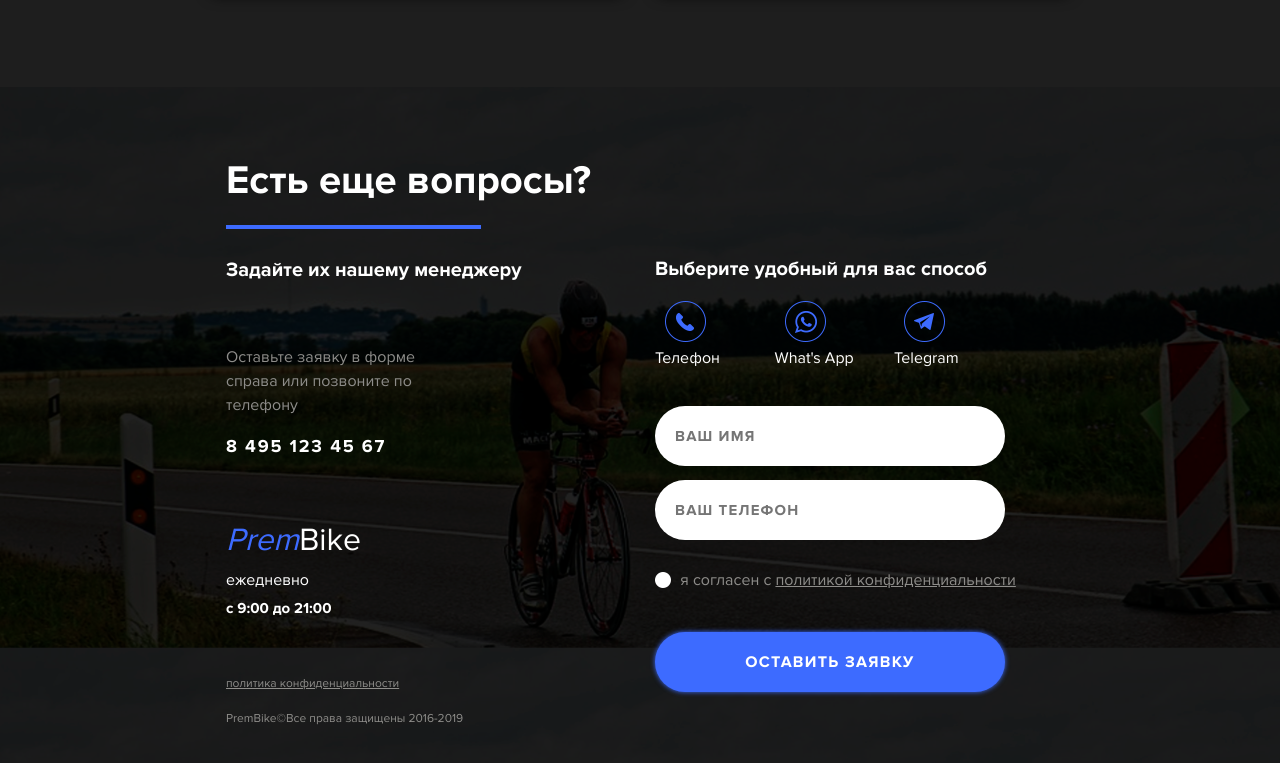
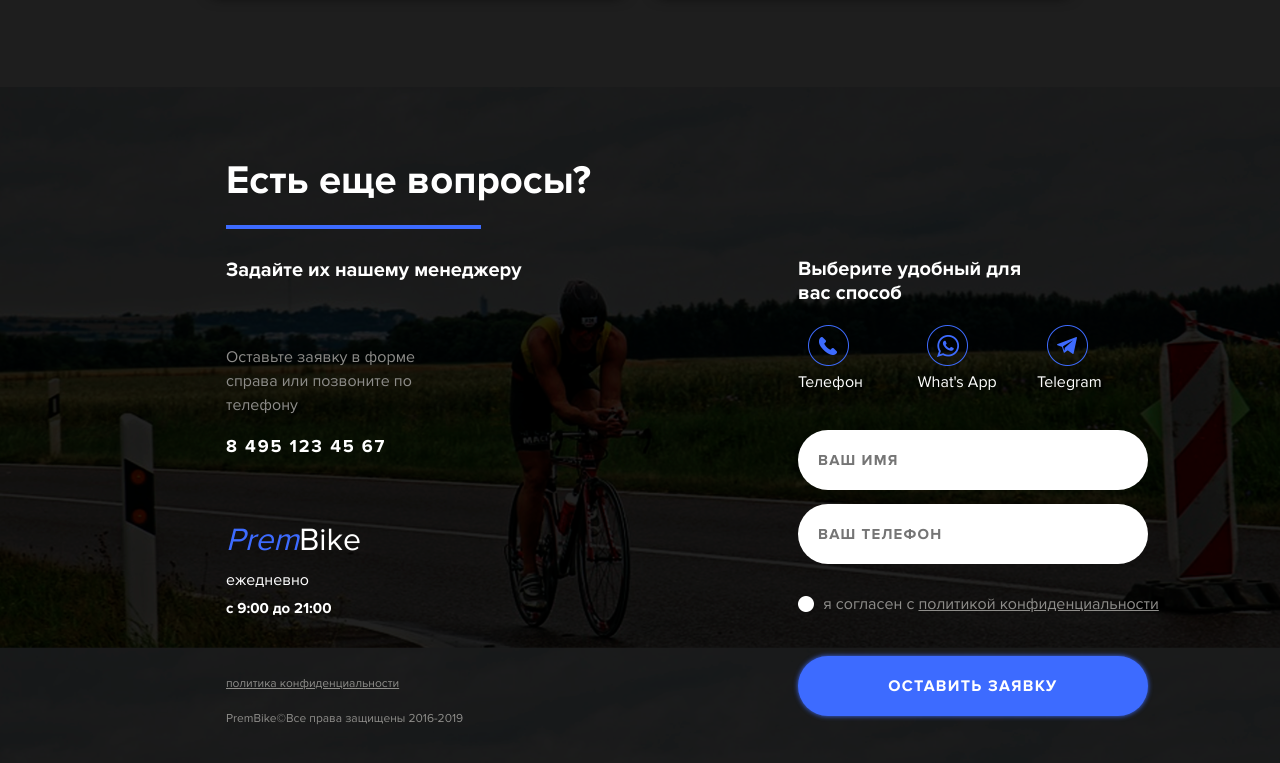
Before and after one commit to ZamarShoo/Bicycle, a plain HTML site: page index.html in a window 1280 px wide. Shown: the part 8129-8892 px from the top of the page. Drawn offline with nearby package versions, Linux system fonts and the light colour scheme.

Commit message:
footer-final

```diff
--- a/index.html
+++ b/index.html
@@ -639,7 +639,7 @@
 
     <footer>
         <div class="container row">
-            <div class="col-xl-6">
+            <div class="col-xl-8">
                 <h1>Есть еще вопросы?</h1>
                 <div class="line line--big"></div>
                 <p class="foo-manager">Задайте их нашему менеджеру</p>
@@ -653,7 +653,7 @@
                 <p><a class="politic" href="">политика конфиденциальности</a></p>
                 <p class="prava">PremBike&copy;Все права защищены 2016-2019</p>
             </div>
-            <div class="foo-r-col col-xl-6">
+            <div class="foo-r-col col-xl-4">
                 <h2>Выберите удобный для вас способ</h2>
                 <div class="social">
                     <div class="phone"><p>Телефон</p></div>
```
